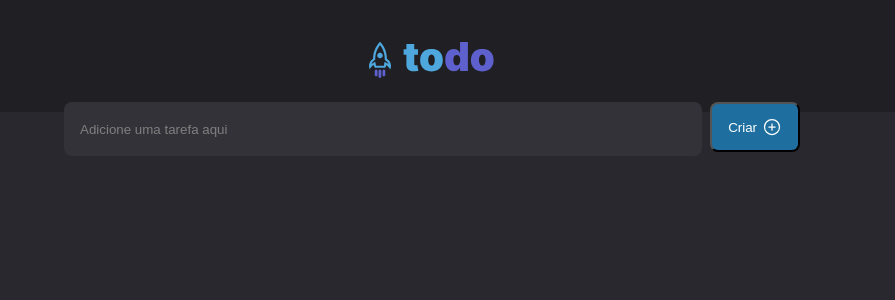
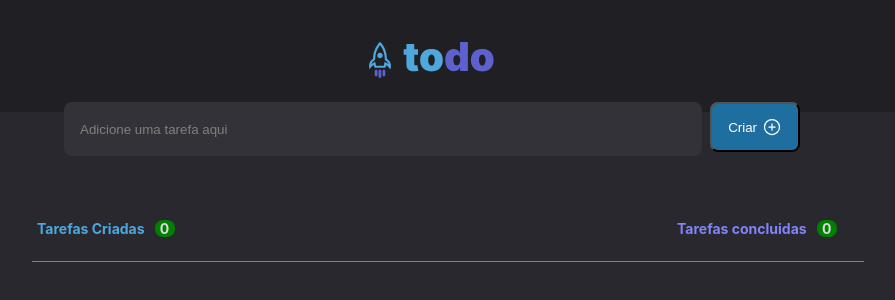
Before and after one commit to ReinaldoARamos/Todo_React, a React (Vite) app: page / in a window 1280 px wide. Shown: the top 300 px of the page, without its empty margins (208-1103 px from the left). Built offline with nearby package versions, Linux system fonts and the light colour scheme.

Commit message:
criando uma linha e aplicando os space around no flex box

```diff
--- a/src/App.jsx
+++ b/src/App.jsx
@@ -1,4 +1,5 @@
 import { useState } from 'react'
+import {Task} from './componentes/Task'
 import { Header } from './componentes/Header'
 
 
@@ -7,7 +8,9 @@ function App() {
     return(
         <div>
             <Header />
+           <Task/>
         </div>
+
     )
 }
 
--- /dev/null
+++ b/src/componentes/Task.jsx
@@ -0,0 +1,24 @@
+import styles from "../componentes/Task.module.css"
+
+export function Task() {
+    const counter = 0
+    return(
+        <div>
+          <div className={styles.AllTasks}>
+            <span className={styles.Created}>
+                Tarefas Criadas
+                <span className={styles.counter}>{counter}</span>
+                </span>
+
+                <span className={styles.Concluded}>
+                Tarefas concluidas
+                <span className={styles.counter}> {counter}</span>
+                </span>
+
+            </div>
+         <footer className={styles.Line}></footer>
+
+
+        </div>
+    )
+}
--- /dev/null
+++ b/src/componentes/Task.module.css
@@ -0,0 +1,49 @@
+.Created {
+  height: 17px;
+  width: 150px;
+  font-family: "Inter";
+  font-style: normal;
+  font-weight: 700;
+  font-size: 14px;
+  line-height: 17px;
+  border: none;
+
+  color: #4ea8de;
+}
+.Concluded {
+  height: 17px;
+  width: 150px;
+  font-family: "Inter";
+  font-style: normal;
+  font-weight: 700;
+  font-size: 14px;
+  line-height: 17px;
+
+  color: rgba(130, 132, 250, 1);
+}
+.Line {
+    border-top: 1px solid var(--grey-300);
+    margin-top: 1.5rem;
+    width: 65%;
+    margin-left: 15rem;
+}
+.AllTasks {
+  margin-top: 4rem;
+  display: flex;
+  justify-content: center;
+
+  justify-content: space-around;
+}
+.counter {
+  margin-left: 10px;
+  width: 20px;
+  text-align: center;
+  position: absolute;
+
+  align-items: start;
+  background: #333333;
+  border-radius: 999px;
+  color: #d9d9d9;
+  background: green;
+  border-radius: 8px;
+}
```
Also changed, not shown: src/componentes/onGoing.jsx (deleted, +0 -9 lines), src/componentes/onGoing.module.css (deleted), src/main.jsx (line endings or trailing spaces).
